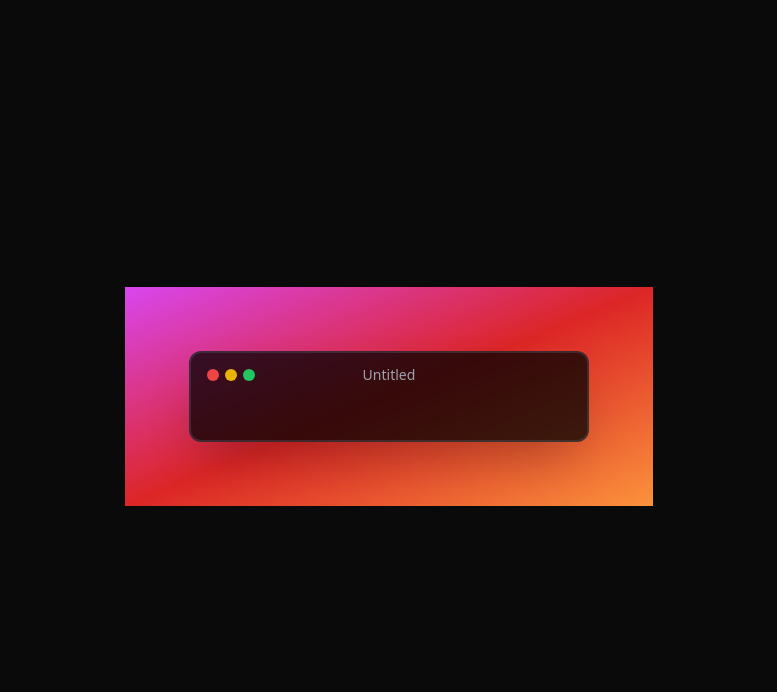
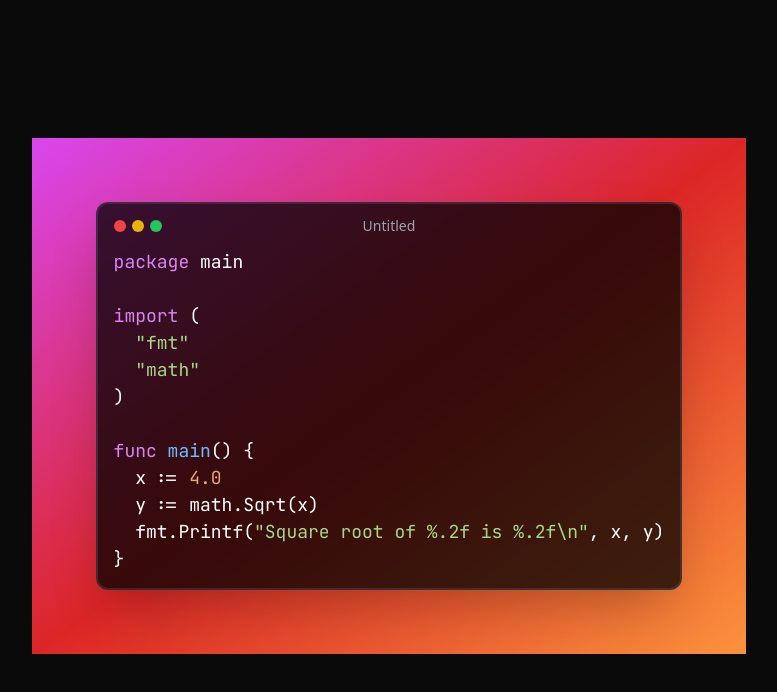
Before and after one commit to YasseurBoutobba/Code_ScreenShot, a React (Vite) app: page / in a window 1280 px wide. Shown: the top 692 px of the page, without its empty margins (251-1028 px from the left). Built offline with nearby package versions, Linux system fonts and the light colour scheme.

Commit message:
😊😁

```diff
--- a/src/components/CodeEditor.jsx
+++ b/src/components/CodeEditor.jsx
@@ -3,9 +3,24 @@ import { codeSnippets, fonts } from "@/options";
 import useStore from "../store";
 import hljs from "highlight.js";
 import Editor from "react-simple-code-editor";
+import { useEffect } from "react";
 
 const CodeEditor = () => {
     const store = useStore()
+    useEffect(() => {
+        const randomSnippet =
+          codeSnippets[Math.floor(Math.random() * codeSnippets.length)]
+        useStore.setState(randomSnippet)
+      }, [])
+
+    useEffect(() => {
+        if (store.autoDetectLanguage) {
+          const { language } = flourite(store.code, { noUnknown: true })
+          useStore.setState({
+            language: language.toLowerCase() || "plaintext",
+          })
+        }
+      }, [store.autoDetectLanguage, store.code])
     return (
         <>
         <div className={cn(
```
